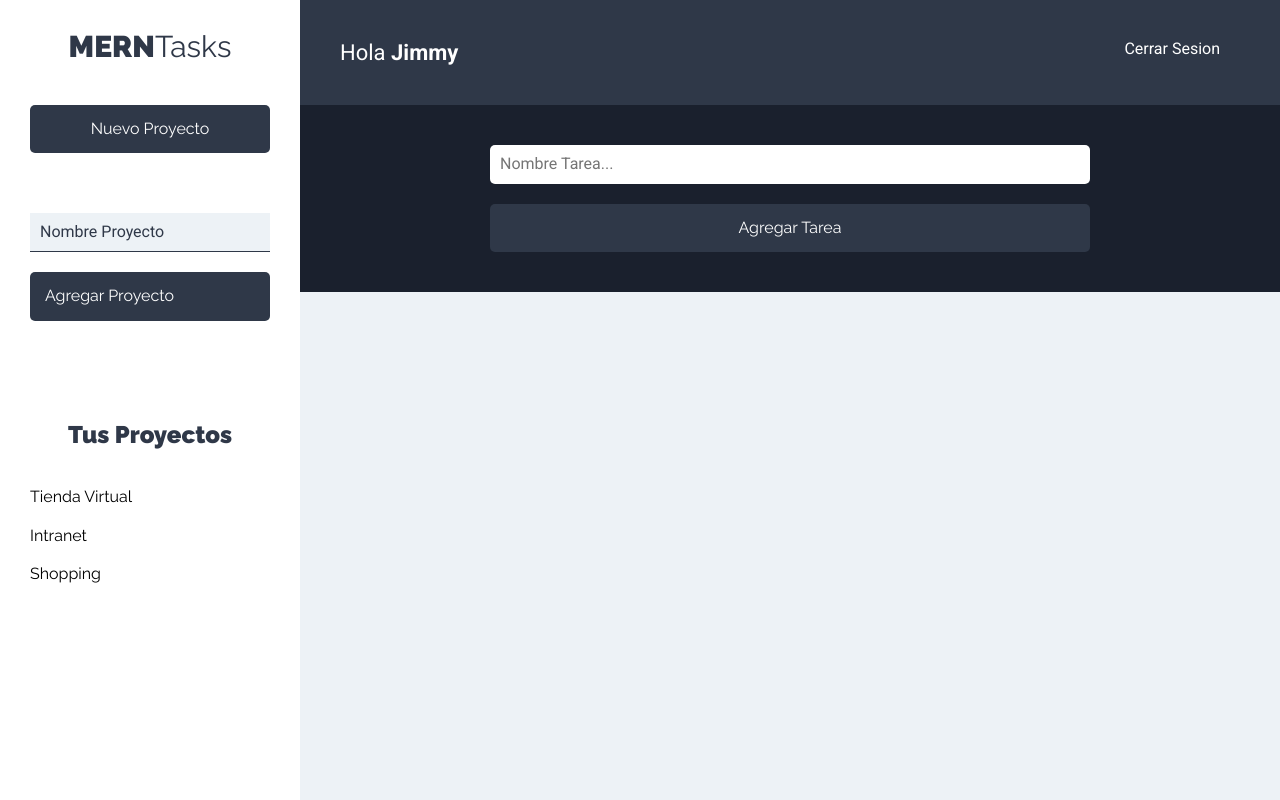
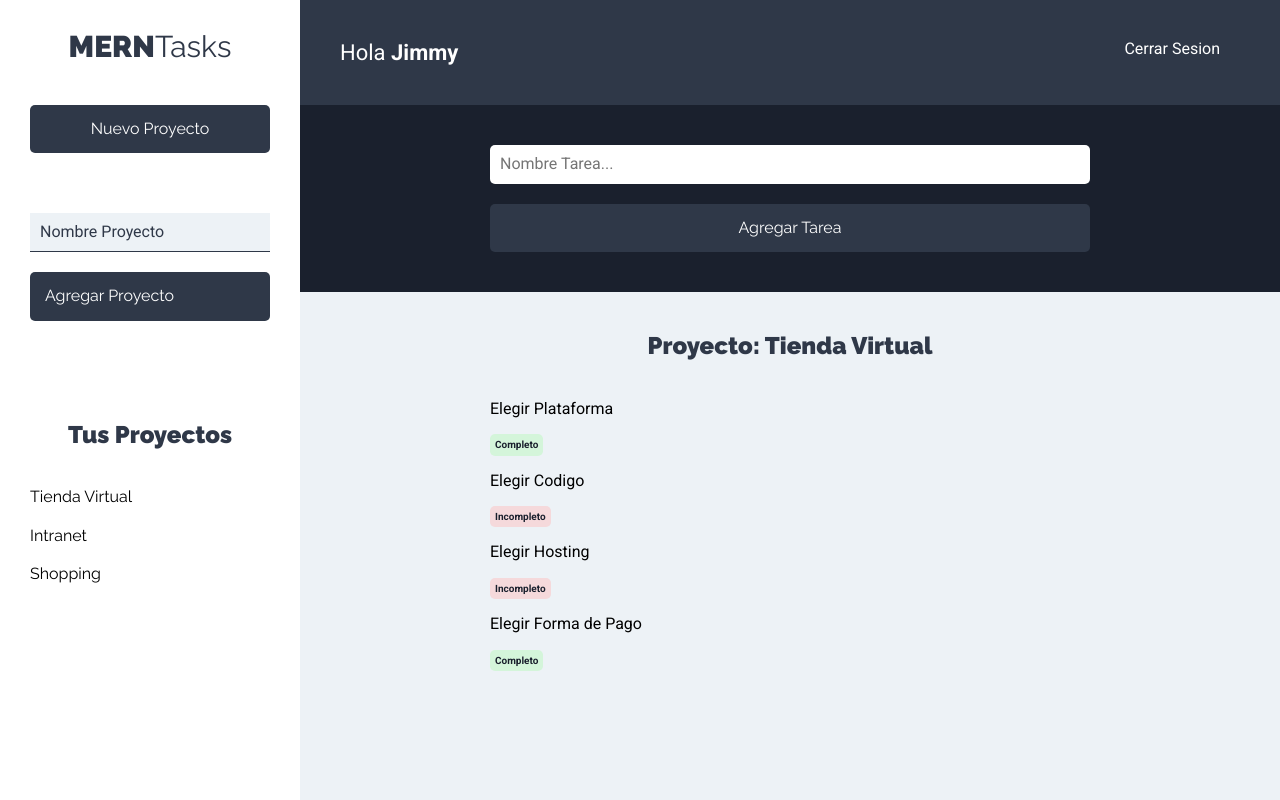
Before and after one commit to jimmy404/MERN-Client, a React (Create React App) app: page /proyectos in a window 1280 px wide. Built offline with nearby package versions, Linux system fonts and the light colour scheme.

Commit message:
Adding imports ListadoTareas - Proyectos.js

```diff
--- a/src/components/proyectos/Proyectos.js
+++ b/src/components/proyectos/Proyectos.js
@@ -2,6 +2,7 @@ import React from 'react';
 import Sidebar from '../layout/Sidebar';
 import Barra from '../layout/Barra';
 import FormTarea from '../tareas/FormTarea';
+import ListadoTareas from '../tareas/ListadoTareas';
 
 const Proyectos = () => {
     return (
@@ -12,7 +13,7 @@ const Proyectos = () => {
                 <main>
                 <FormTarea />
                     <div className="contenedor-tareas">
-
+                        <ListadoTareas />
                     </div>
                 </main>
             </div>
```
